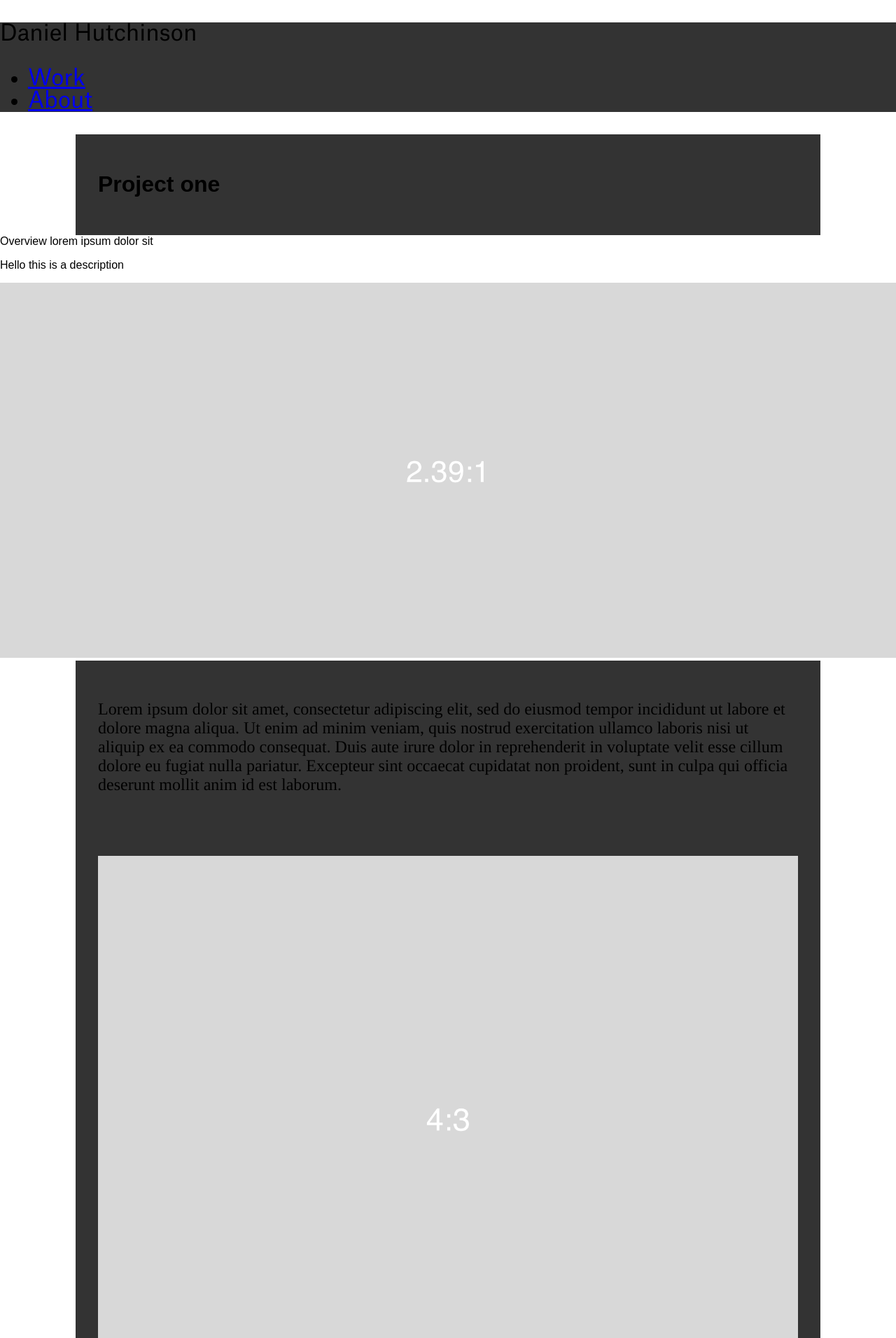
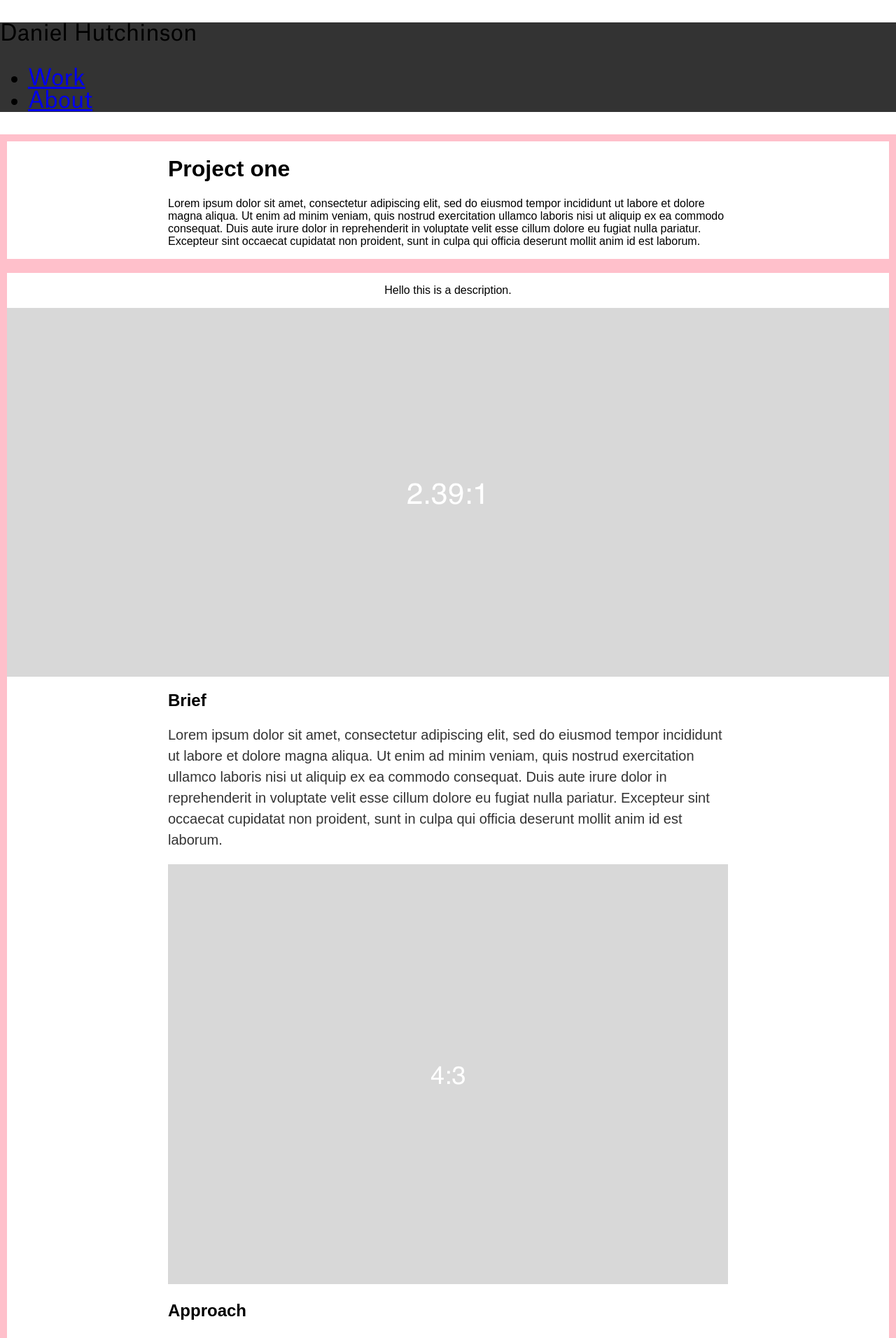
Before and after one commit to danielhutch/danielhutch.github.io, a Jekyll site: the page built from _posts/2016-05-16-project-one.html, in a window 1280 px wide. Shown: the top 1912 px of the page at 70% size. Built offline with Jekyll 4.4.1, drawn with Linux system fonts in a browser that asks for light colours; some of the changed text lies outside the part shown.

Commit message:
Project detail layout now uses Flexbox layout mode

```diff
--- a/_includes/components/project-detail/project-detail.html
+++ b/_includes/components/project-detail/project-detail.html
@@ -1,11 +1,13 @@
 <div class="project-detail">
-	<div class="project-detail__title">
-		<h1>
-			{{ page.title }}
-		</h1>
-	</div>
-	<div class="project-detail__overview">
-		{{ page.overview }}
+
+	<div class="project-detail__intro">
+			<h1>
+				{{ page.title }}
+			</h1>
+			<p class="project-detail__overview">
+				{{ page.overview }}
+			</p>
+		</div>
 	</div>
 	<div class="project-detail__content">
 		{{ content }}
--- a/_includes/components/project-detail/project-detail.scss
+++ b/_includes/components/project-detail/project-detail.scss
@@ -1,50 +1,69 @@
 .project-detail {
+    display: flex;
+    flex-direction: column;
+    align-items: center;
+    border: 10px solid pink;
 
 }
 
-.project-detail__title {
-    background: $colour-lightgrey;
-    padding: 1em;
+.project-detail__intro{
+    padding: $space-small;
 
     @media (min-width: $breakpoint-narrow) {
-        background: $colour-green;
-        padding: 2em;
+        padding: $space-none;
+        max-width: $width-medium;
+
     }
 
     @media (min-width: $breakpoint-wide) {
-        background: $colour-darkgrey;
-        max-width: 1000px;
-        margin: auto;
+        max-width: $width-large;
+
     }
+}
+
+.project-detail__overview {
+
 
 }
 
 .project-detail__content {
+    display: flex;
+    flex-direction: column;
+    align-items: center;
+    border: 10px solid pink;
 
 }
 
-.project-detail__image-fill-container {
+.project-detail__fill-width {
     width: 100%;
-    height: auto;
 }
 
-.project-detail_paragraph {
-    font-family: $font-body;
-    font-size: $font-size-medium;
-}
-
-.project-detail_single-column {
-    background: $colour-lightgrey;
-    padding: 1em;
+.project-detail__column {
+    padding: $space-small;
 
     @media (min-width: $breakpoint-narrow) {
-        background: $colour-green;
-        padding: 2em;
+        padding: $space-none;
+        max-width: $width-medium;
+
     }
 
     @media (min-width: $breakpoint-wide) {
-        background: $colour-darkgrey;
-        max-width: 1000px;
-        margin: auto;
+        max-width: $width-large;
+
     }
 }
+
+.project-detail__body {
+    color: $colour-darkgrey;
+
+
+    @media (min-width: $breakpoint-narrow) {
+        font-size: $font-size-medium;
+        line-height: $line-height-medium;
+    }
+
+    @media (min-width: $breakpoint-wide) {
+
+    }
+
+}
--- a/_includes/css/vars/fonts.scss
+++ b/_includes/css/vars/fonts.scss
@@ -2,5 +2,9 @@ $font-headings: 'Atlas Grotesk Regular';
 $font-body: times;
 
 $font-size-large: 2em;
-$font-size-medium: 1.5em;
+$font-size-medium: 1.25em;
 $font-size-small: 1em;
+
+$line-height-large: 200%;
+$line-height-medium: 150%;
+$line-height-small: 125%;
--- /dev/null
+++ b/_includes/css/vars/space.scss
@@ -0,0 +1,8 @@
+$space-large: 2em;
+$space-medium: 1.5em;
+$space-small: 1em;
+$space-none: 0em;
+
+
+$width-medium: 600px;
+$width-large: 800px;
--- a/_posts/2016-05-16-project-one.html
+++ b/_posts/2016-05-16-project-one.html
@@ -3,35 +3,46 @@ layout: project
 title:  "Project one"
 date:   2016-05-16 15:13:33 +0100
 thumb: project-thumb-one.jpg
-overview: Overview lorem ipsum dolor sit
+overview: Lorem ipsum dolor sit amet, consectetur adipiscing elit, sed do eiusmod tempor incididunt ut labore et dolore magna aliqua. Ut enim ad minim veniam, quis nostrud exercitation ullamco laboris nisi ut aliquip ex ea commodo consequat. Duis aute irure dolor in reprehenderit in voluptate velit esse cillum dolore eu fugiat nulla pariatur. Excepteur sint occaecat cupidatat non proident, sunt in culpa qui officia deserunt mollit anim id est laborum.
 ---
 
 <p>
-    Hello this is a description
+    Hello this is a description.
 </p>
 
-<img class="project-detail__image-fill-container" src="/assets/images/2-39_1.png">
+<img class="project-detail__fill-width" src="/assets/images/2-39_1.png">
 
-<div class="project-detail_single-column">
-    <p class="project-detail_paragraph">
-        Lorem ipsum dolor sit amet, consectetur adipiscing elit, sed do eiusmod tempor incididunt ut labore et dolore magna aliqua. Ut enim ad minim veniam, quis nostrud exercitation ullamco laboris nisi ut aliquip ex ea commodo consequat. Duis aute irure dolor in reprehenderit in voluptate velit esse cillum dolore eu fugiat nulla pariatur. Excepteur sint occaecat cupidatat non proident, sunt in culpa qui officia deserunt mollit anim id est laborum.
+<div class="project-detail__column">
+    <h2>
+        Brief
+    </h2>
+    <p class="project-detail__body">
+      Lorem ipsum dolor sit amet, consectetur adipiscing elit, sed do eiusmod tempor incididunt ut labore et dolore magna aliqua. Ut enim ad minim veniam, quis nostrud exercitation ullamco laboris nisi ut aliquip ex ea commodo consequat. Duis aute irure dolor in reprehenderit in voluptate velit esse cillum dolore eu fugiat nulla pariatur. Excepteur sint occaecat cupidatat non proident, sunt in culpa qui officia deserunt mollit anim id est laborum.
     </p>
 </div>
 
-<div class="project-detail_single-column">
-    <img class="project-detail__image-fill-container" src="/assets/images/4_3.png">
+<div class="project-detail__column">
+    <img class="project-detail__fill-width" src="/assets/images/4_3.png">
 </div>
 
-<div class="project-detail_single-column">
-    <p class="project-detail_paragraph">
+<div class="project-detail__column">
+    <h2>
+        Approach
+    </h2>
+    <p class="project-detail__body">
         Lorem ipsum dolor sit amet, consectetur adipiscing elit, sed do eiusmod tempor incididunt ut labore et dolore magna aliqua.
     </p>
 </div>
 
-<img class="project-detail__image-fill-container" src="/assets/images/16_9.png">
+<img class="project-detail__fill-width" src="/assets/images/16_9.png">
 
-<div class="project-detail_single-column">
-    <p class="project-detail_paragraph">
-        Lorem ipsum dolor sit amet, consectetur adipiscing elit, sed do eiusmod tempor incididunt ut labore et dolore magna aliqua.
+<div class="project-detail__column">
+    <h2>
+        Execution
+    </h2>
+    <p class="project-detail__body">
+        Lorem ipsum dolor sit amet, consectetur adipiscing elit, sed do eiusmod tempor incididunt ut labore et dolore magna aliqua. Ut enim ad minim veniam, quis nostrud exercitation ullamco laboris nisi ut aliquip ex ea commodo consequat. Duis aute irure dolor in reprehenderit in voluptate velit esse cillum dolore eu fugiat nulla pariatur. Excepteur sint occaecat cupidatat non proident, sunt in culpa qui officia deserunt mollit anim id est laborum.
+        <br>
+        Lorem ipsum dolor sit amet, consectetur adipiscing elit, sed do eiusmod tempor incididunt ut labore et dolore magna aliqua. Ut enim ad minim veniam, quis nostrud exercitation ullamco laboris nisi ut aliquip ex ea commodo consequat. Duis aute irure dolor in reprehenderit in voluptate velit esse cillum dolore eu fugiat nulla pariatur. Excepteur sint occaecat cupidatat non proident, sunt in culpa qui officia deserunt mollit anim id est laborum.
     </p>
 </div>
--- a/css/main.scss
+++ b/css/main.scss
@@ -5,6 +5,7 @@
 @import 'css/vars/fonts';
 @import 'css/vars/colours';
 @import 'css/vars/breakpoints';
+@import 'css/vars/space';
 
 //fonts
 @import 'css/fonts/atlasgrotesk-regular';
```
